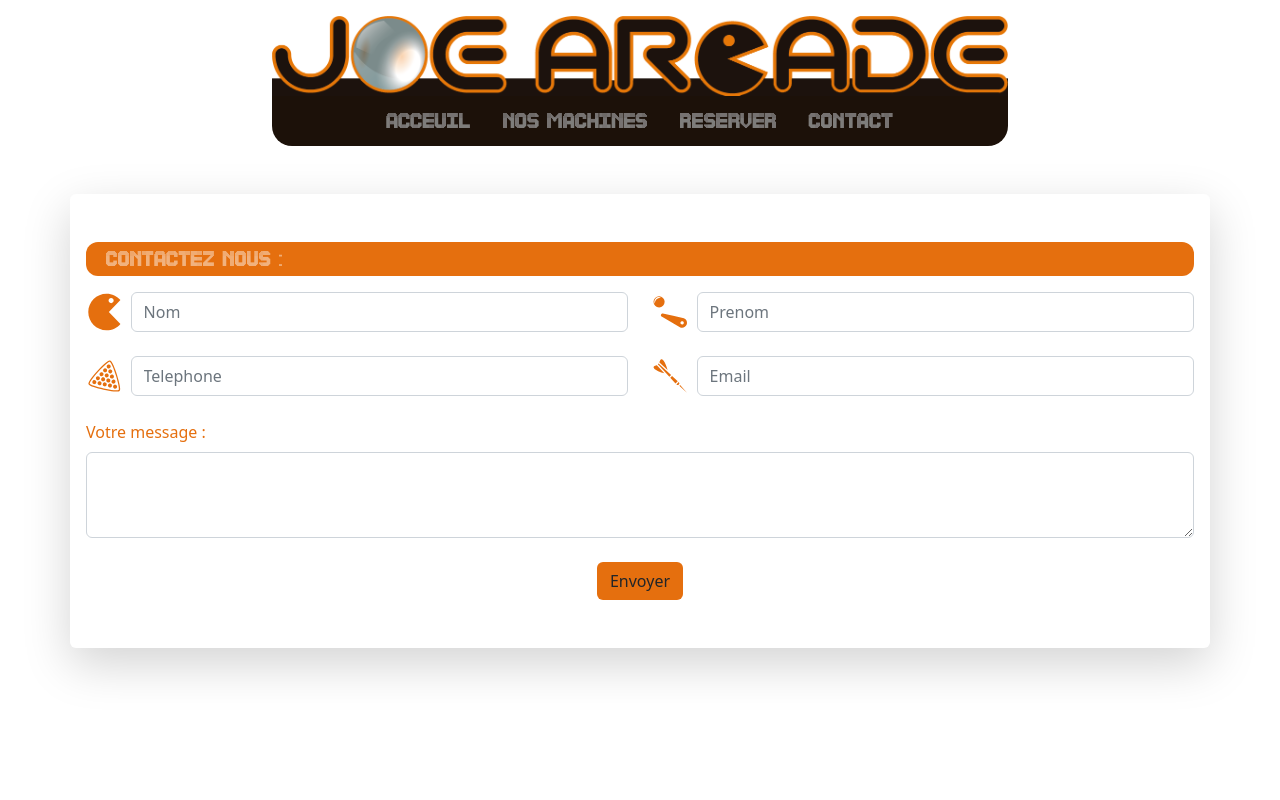
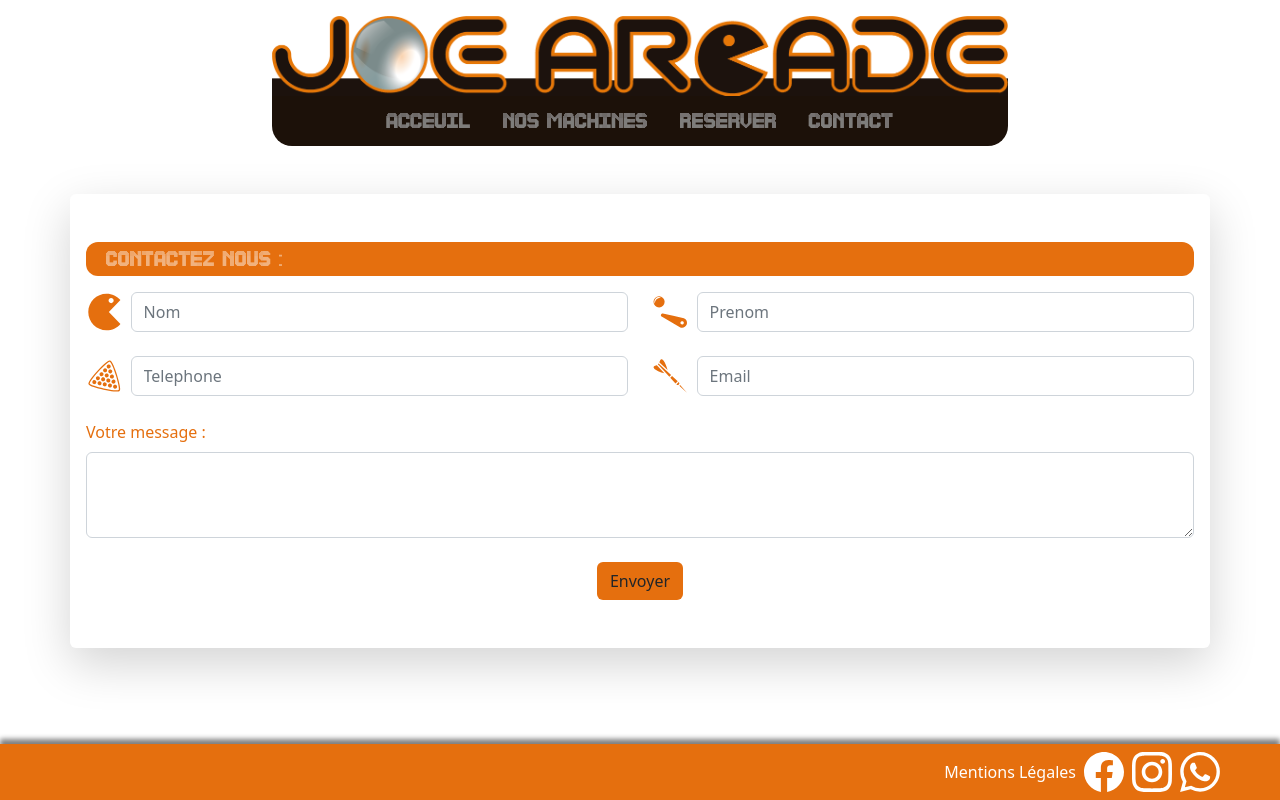
Before and after one commit to dazedDive/joe, a React (Create React App) app: page / in a window 1280 px wide. Built offline with nearby package versions, Linux system fonts and the light colour scheme.

Commit message:
Footer et css

```diff
--- a/src/App.js
+++ b/src/App.js
@@ -2,12 +2,13 @@ import 'bootstrap/dist/css/bootstrap.min.css'
 import './App.css';
 import NavBar from './components/NavBar/NavBar';
 import ContactForm from './components/ContactForm/ContactForm';
-
+import Footer from './components/Footer/Footer';
 function App() {
   return (
     <div className="App">
       <NavBar/>
       <ContactForm/>
+      <Footer/>
     </div>
   );
 }
--- /dev/null
+++ b/src/components/Footer/Footer.css
@@ -0,0 +1,6 @@
+.footerstyle{
+
+    background-color: #E56F0E;
+    box-shadow: 0px -5px 5px grey;
+
+}
--- /dev/null
+++ b/src/components/Footer/Footer.jsx
@@ -0,0 +1,24 @@
+import '../Footer/Footer.css'
+import { SiFacebook } from "react-icons/si";
+import { SiInstagram } from "react-icons/si";
+import { SiWhatsapp } from "react-icons/si";
+
+const Footer = () =>{
+
+
+
+    return(
+        <>
+        <div className="container-fluid footerstyle py-2 fixed-bottom">
+            <span className="d-flex justify-content-end">
+                <p className="m-2 text-white">Mentions Légales</p>
+                <SiFacebook className='fs-1 me-2 text-white'/>
+                <SiInstagram className='fs-1 me-2 text-white'/>
+                <SiWhatsapp className='fs-1 me-5 text-white'/>
+            </span>
+        </div>
+        </>
+
+    )
+}
+export default Footer
--- a/src/components/NavBar/NavBar.css
+++ b/src/components/NavBar/NavBar.css
@@ -1,3 +1,5 @@
+
+
 nav {
     height: 50px;
 }
@@ -15,8 +17,9 @@ nav {
     border-bottom-left-radius: 20px;
     border-bottom-right-radius: 20px;
 
+}
 
-}
+
 .items{
     margin-right: 2rem;
     cursor: pointer;
@@ -24,6 +27,8 @@ nav {
 }
 .items:hover{
     color:#E56F0E;
+    transform: scale(1.1 ,1.1);
+    transition: 0.3s;
 }
 .menuBurger{
     display: none;
--- a/src/components/NavBar/NavBar.jsx
+++ b/src/components/NavBar/NavBar.jsx
@@ -33,7 +33,7 @@ const NavBar =()=>{
 
             </div>
             <div className="col-8 d-flex justify-content-center">
-                <span className="">
+                <span className="navigator">
             <img src={LogoNav} className="img-fluid d-none d-md-block"/>
             <nav>
                 {toggleMenu &&(
```
